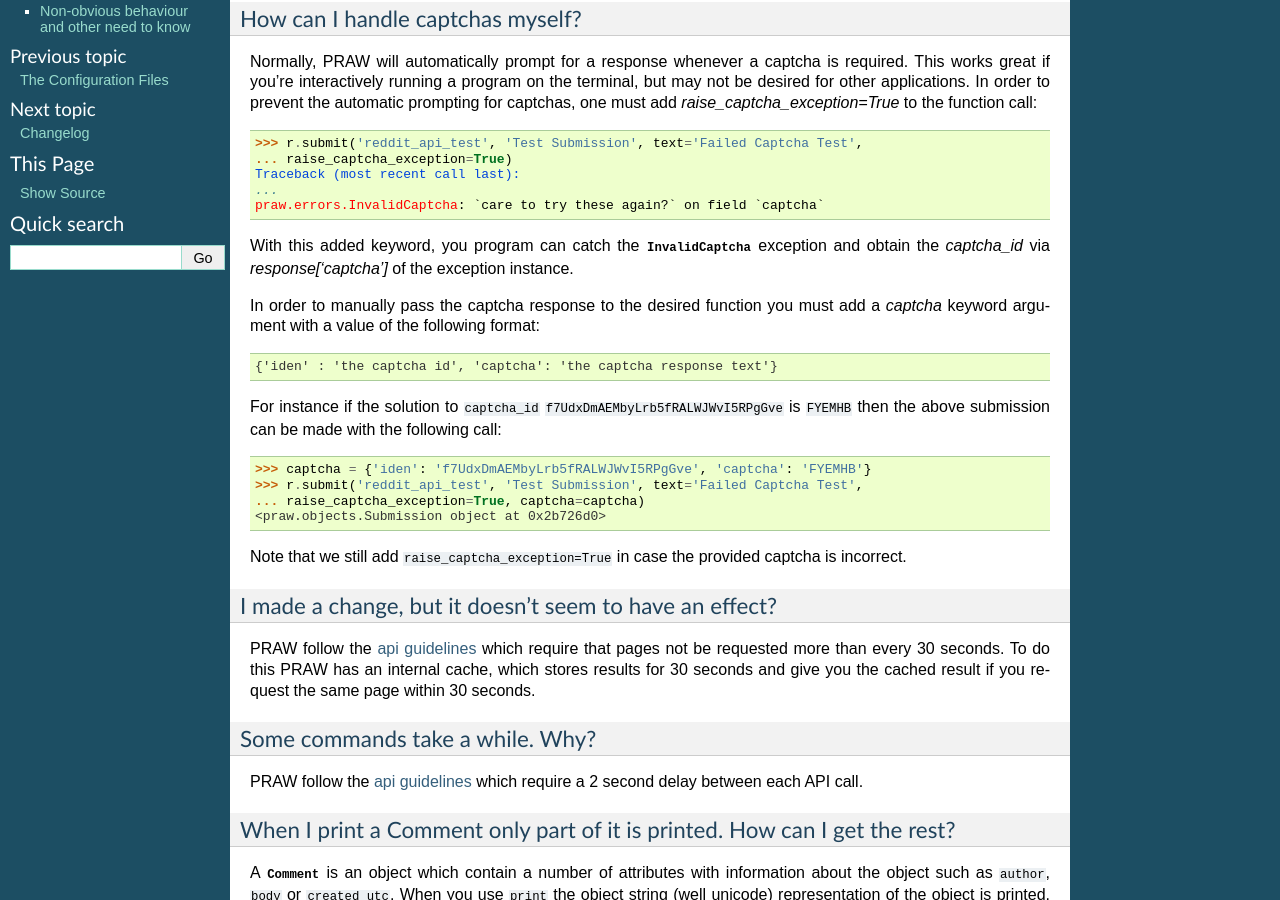
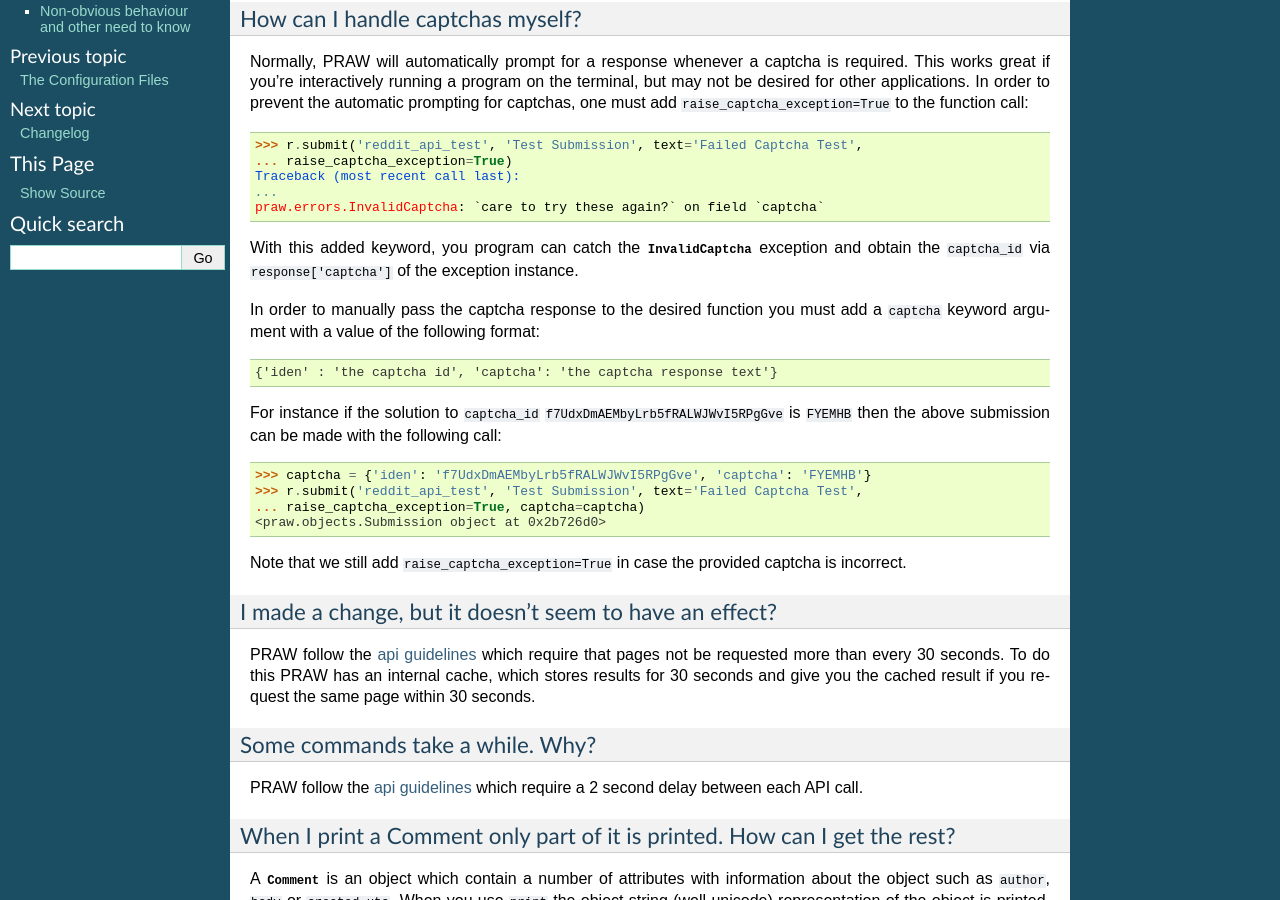
Before and after one commit to praw-dev/praw, a Sphinx documentation site: the page built from docs/pages/faq.rst, in a window 1280 px wide and 900 px high, scrolled down 359 px. Built offline with Sphinx 7.4.7, drawn with Linux system fonts in a browser that asks for light colours.

Commit message:
RST requires double quotes for "code" text.

```diff
--- a/docs/pages/faq.rst
+++ b/docs/pages/faq.rst
@@ -28,7 +28,7 @@ Normally, PRAW will automatically prompt for a response whenever a captcha is
 required. This works great if you're interactively running a program on the
 terminal, but may not be desired for other applications. In order to prevent
 the automatic prompting for captchas, one must add
-`raise_captcha_exception=True` to the function call:
+``raise_captcha_exception=True`` to the function call:
 
 >>> r.submit('reddit_api_test', 'Test Submission', text='Failed Captcha Test',
 ... raise_captcha_exception=True)
@@ -37,11 +37,11 @@ Traceback (most recent call last):
 praw.errors.InvalidCaptcha: `care to try these again?` on field `captcha`
 
 With this added keyword, you program can catch the :class:`.InvalidCaptcha`
-exception and obtain the `captcha_id` via `response['captcha']` of the
+exception and obtain the ``captcha_id`` via ``response['captcha']`` of the
 exception instance.
 
 In order to manually pass the captcha response to the desired function you must
-add a `captcha` keyword argument with a value of the following format:
+add a ``captcha`` keyword argument with a value of the following format:
 
 .. code-block:: pycon
 
```
